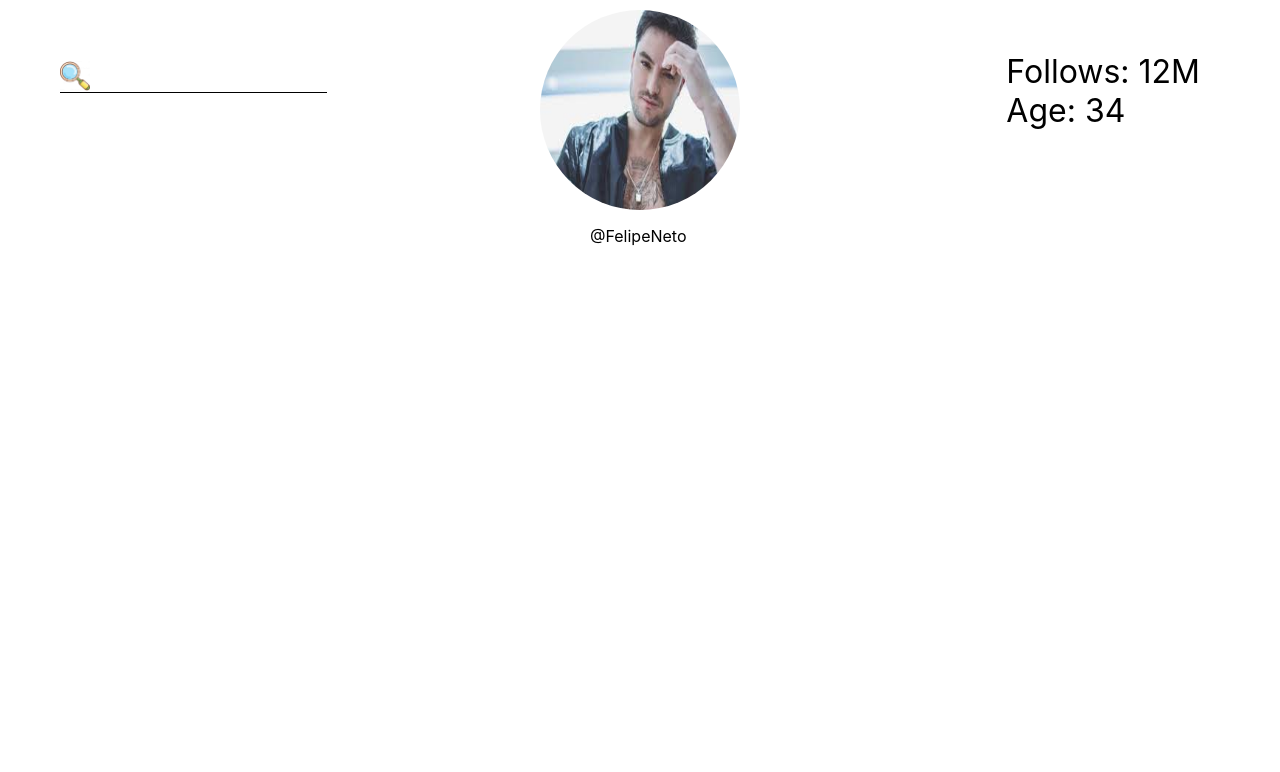
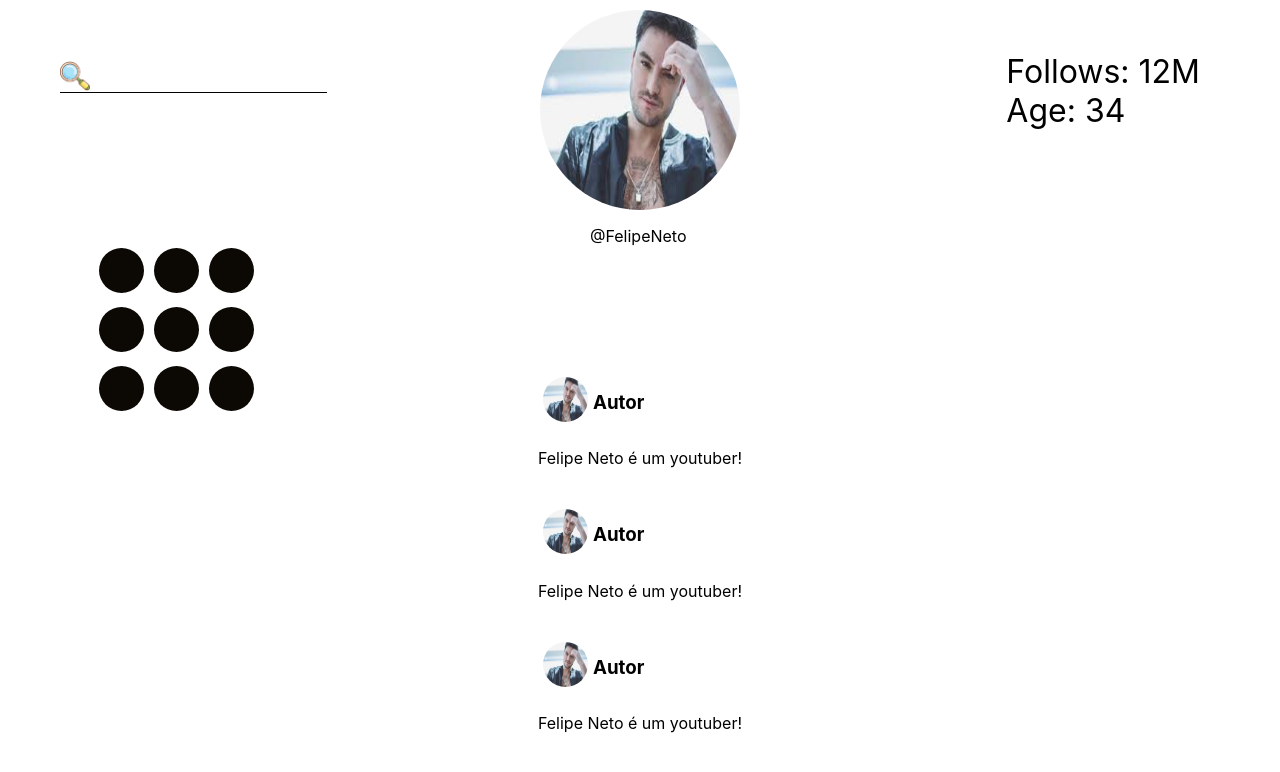
Before and after one commit to BrunoPaulaMello/app-react, a React (Create React App) app: page /perfil in a window 1280 px wide. Shown: the top 772 px of the page. Built offline with nearby package versions, Linux system fonts and the light colour scheme; no server answers.

Commit message:
Configuracoes pagina de perfil

```diff
--- a/src/App.css
+++ b/src/App.css
@@ -3,3 +3,29 @@
   flex-direction: row;
   height: 100%;
 }
+
+.publicacoes{
+  display: flex;
+  flex-direction: column;
+  margin: 40px;
+}
+
+.publicacao{
+  display: flex;
+  flex-direction: column;
+  padding: 10px;
+}
+
+.autor{
+  display: flex;
+  flex-direction: row;
+}
+
+
+.autor img{
+  display: inline;
+  width: 45px;
+  height: 45px;
+  border-radius: 50%;
+  margin: 5px;
+}
--- a/src/components/perfil/perfil.css
+++ b/src/components/perfil/perfil.css
@@ -11,6 +11,7 @@
 .search {
     height: 31px;
     border: none;
+    border-bottom-color: gray;
     border-bottom: 1px solid ;
 }
 
@@ -26,6 +27,7 @@
     position: fixed;
     display: flex;
     align-items: center;
+    flex-direction: column;
 }
 
 .menuSearch{
@@ -64,3 +66,24 @@
     margin-top: 10px;
     right: 80px;
 }
+
+.grupos {
+    height: 300px;
+    width: 200px;
+    margin-top: 100px;
+}
+
+.grupo{
+    height: 45px;
+    margin: 5px;
+    display: inline-block;
+    width: 45px;
+    border-radius: 50%;
+    background-color: rgb(12, 9, 5);
+}
+
+.publicacoes-perfil{
+    width: 100%;
+    display: flex;
+    justify-content: center;
+}
--- a/src/components/perfil/perfil.js
+++ b/src/components/perfil/perfil.js
@@ -16,7 +16,18 @@ const Perfil = ()=>{
                         <div className="menuSearch">
                             <label className="search"><img src={Lupa} alt="?" className="lupa"/></label>
                             <input className="search" id="searchInput"></input>
+                        </div>
 
+                        <div className="grupos">
+                            <p className="grupo"></p>
+                            <p className="grupo"></p>
+                            <p className="grupo"></p>
+                            <p className="grupo"></p>
+                            <p className="grupo"></p>
+                            <p className="grupo"></p>
+                            <p className="grupo"></p>
+                            <p className="grupo"></p>
+                            <p className="grupo"></p>
                         </div>
                     </div>
 
@@ -32,6 +43,37 @@ const Perfil = ()=>{
                             </p>
                         </div>
                     </div>
+                    <div className="publicacoes-perfil">
+                        <div className="publicacoes">
+                            <div className="publicacao">
+                                <div className="autor">
+                                    <img src={Felipe} alt="A"/>
+                                    <h3>Autor</h3>
+                                </div>
+                                <div className="conteudo">
+                                    <p>Felipe Neto é um youtuber!</p>
+                                </div>
+                            </div>
+                            <div className="publicacao">
+                                <div className="autor">
+                                    <img src={Felipe} alt="A"/>
+                                    <h3>Autor</h3>
+                                </div>
+                                <div className="conteudo">
+                                    <p>Felipe Neto é um youtuber!</p>
+                                </div>
+                            </div>
+                            <div className="publicacao">
+                                <div className="autor">
+                                    <img src={Felipe} alt="A"/>
+                                    <h3>Autor</h3>
+                                </div>
+                                <div className="conteudo">
+                                    <p>Felipe Neto é um youtuber!</p>
+                                </div>
+                            </div>
+                        </div>
+                    </div>
                 </div>
             )
     }
```
